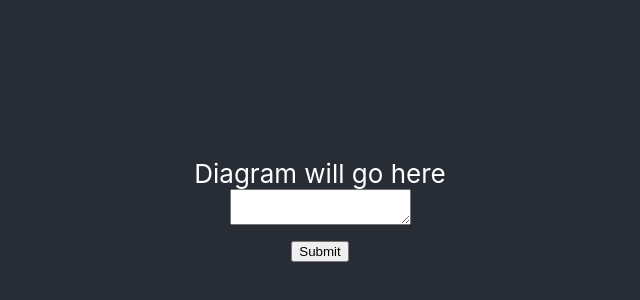
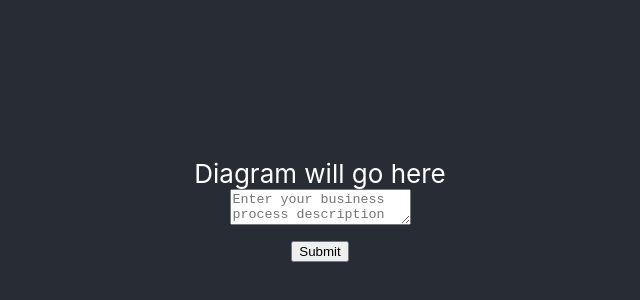
Before and after one commit to BlakeIzaguirre/GlyphToExcal, a React (Create React App) app in the folder gte/: page / in a window 1280 px wide. Shown: the part 190-490 px from the top of the page, without its empty margins (320-960 px from the left). Built offline with nearby package versions, Linux system fonts and the light colour scheme.

Commit message:
Added watermark text in placeholder

```diff
--- a/gte/src/BusinessProcessForm.js
+++ b/gte/src/BusinessProcessForm.js
@@ -1,7 +1,7 @@
-import React, { useState } from 'react';
+import React, { useState } from "react";
 
 function FormComponent() {
-  const [description, setDescription] = useState('');
+  const [description, setDescription] = useState("");
 
   const handleSubmit = (event) => {
     event.preventDefault();
@@ -11,7 +11,11 @@ function FormComponent() {
   return (
     <form onSubmit={handleSubmit}>
       <div>
-        <textarea value={description} onChange={e => setDescription(e.target.value)} />
+        <textarea
+          value={description}
+          onChange={(e) => setDescription(e.target.value)}
+          placeholder="Enter your business process description here..."
+        />
       </div>
       <div>
         <button type="submit">Submit</button>
```
